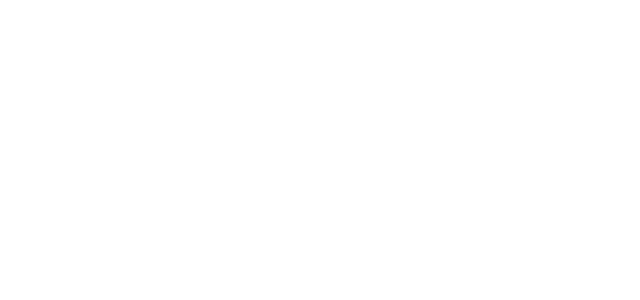
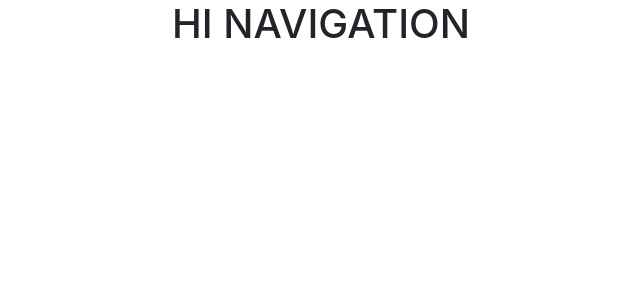
Before and after one commit to gaursahab-fswd/Knw-Code, a React (Create React App) app: page / in a window 1280 px wide. Shown: the top 300 px of the page, without its empty margins (319-959 px from the left). Built offline with nearby package versions, Linux system fonts and the light colour scheme.

Commit message:
Added Home Component

```diff
--- a/public/index.html
+++ b/public/index.html
@@ -12,7 +12,17 @@
     <link rel="apple-touch-icon" href="%PUBLIC_URL%/logo192.png" />
     <link rel="manifest" href="%PUBLIC_URL%/manifest.json" />
     <title>KnwCode - Learning Platform</title>
-    <script src="https://cdn.tailwindcss.com"></script>
+    <link
+      href="https://cdn.jsdelivr.net/npm/bootstrap@5.1.3/dist/css/bootstrap.min.css"
+      rel="stylesheet"
+      integrity="sha384-1BmE4kWBq78iYhFldvKuhfTAU6auU8tT94WrHftjDbrCEXSU1oBoqyl2QvZ6jIW3"
+      crossorigin="anonymous"
+    />
+    <script
+      src="https://cdn.jsdelivr.net/npm/bootstrap@5.1.3/dist/js/bootstrap.bundle.min.js"
+      integrity="sha384-ka7Sk0Gln4gmtz2MlQnikT1wXgYsOg+OMhuP+IlRH9sENBO0LRn5q+8nbTov4+1p"
+      crossorigin="anonymous"
+    ></script>
   </head>
   <body>
     <noscript>You need to enable JavaScript to run this app.</noscript>
--- a/src/App.tsx
+++ b/src/App.tsx
@@ -1,10 +1,11 @@
 import React from 'react';
 import './App.css';
+import Home from './Pages/Home';
 
 function App() {
   return (
     <div className="App">
-
+        <Home />
     </div>
   );
 }
--- /dev/null
+++ b/src/Components/Navigation.tsx
@@ -0,0 +1,11 @@
+import React from 'react';
+
+const Navigation = () =>{
+    return(
+        <div className='text-center'>
+            <h1>HI NAVIGATION</h1>
+        </div>
+    );
+}
+
+export default Navigation;
--- /dev/null
+++ b/src/Pages/Home.tsx
@@ -0,0 +1,10 @@
+import React from 'react';
+import Navigation from '../Components/Navigation';
+
+const Home = () =>{
+    return(
+        <Navigation/>
+        );
+}
+
+export default Home;
```
Also changed, not shown: src/common/logo.png (added), 1 other file (tests, documents, lock files or other folders).
